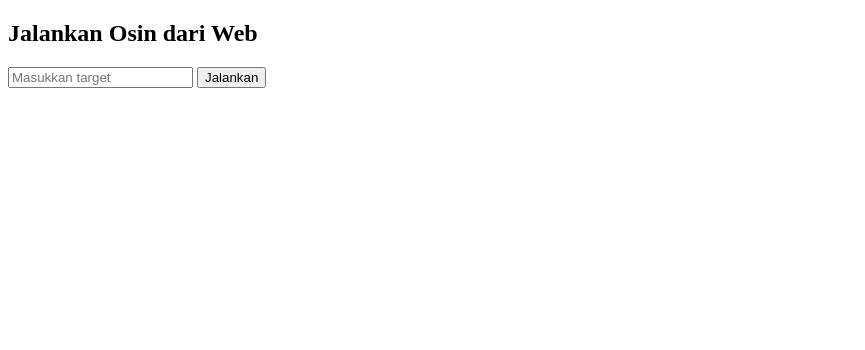
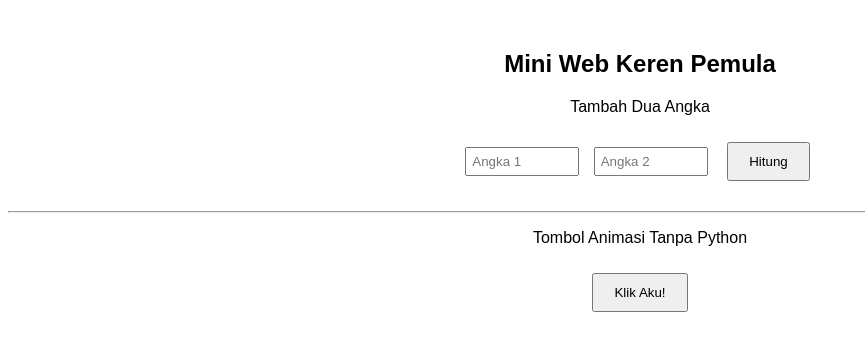
Before and after one commit to nikoanderianperatama12345/Osin-web, a plain HTML site: page index.html in a window 1280 px wide. Shown: the whole page, without its empty margins (0-865 px from the left). Drawn offline with Linux system fonts and the light colour scheme.

Commit message:
Update index.html

```diff
--- a/index.html
+++ b/index.html
@@ -3,39 +3,63 @@
 <head>
 <meta charset="UTF-8">
 <meta name="viewport" content="width=device-width, initial-scale=1.0">
-<title>Web Osin</title>
+<title>Mini Web Keren Pemula</title>
+<style>
+  body { font-family: Arial; text-align: center; margin-top: 50px; }
+  input { width: 100px; padding: 5px; margin: 5px; }
+  button { padding: 10px 20px; margin: 10px; cursor: pointer; transition: 0.3s; }
+  button:hover { background-color: orange; color: white; transform: scale(1.1); }
+  #hasil { margin-top: 20px; font-size: 1.2em; color: green; }
+</style>
 </head>
 <body>
-<h2>Jalankan Osin dari Web</h2>
-<input type="text" id="target" placeholder="Masukkan target">
-<button onclick="runOsin()">Jalankan</button>
 
-<pre id="output"></pre>
+<h2>Mini Web Keren Pemula</h2>
+
+<p>Tambah Dua Angka</p>
+<input type="number" id="angka1" placeholder="Angka 1">
+<input type="number" id="angka2" placeholder="Angka 2">
+<button onclick="kirim()">Hitung</button>
+
+<pre id="hasil"></pre>
+
+<hr>
+<p>Tombol Animasi Tanpa Python</p>
+<button id="btnAnim">Klik Aku!</button>
+<p id="animOutput"></p>
 
 <script>
-async function runOsin() {
-    const target = document.getElementById('target').value;
-    const outputEl = document.getElementById('output');
+// Fungsi hitung pakai Python backend
+async function kirim() {
+    const a = document.getElementById('angka1').value;
+    const b = document.getElementById('angka2').value;
+    const hasilEl = document.getElementById('hasil');
 
-    if (!target) {
-        alert("Isi target dulu!");
-        return;
-    }
+    if(!a || !b) { alert("Isi kedua angka dulu!"); return; }
 
-    outputEl.textContent = "Menjalankan Osin...";
+    hasilEl.textContent = "Menghitung...";
 
     try {
-        const res = await fetch('/run', {
-            method: 'POST',
-            headers: {'Content-Type':'application/json'},
-            body: JSON.stringify({target})
+        const res = await fetch('/hitung', {
+            method:'POST',
+            headers:{'Content-Type':'application/json'},
+            body: JSON.stringify({a,b})
         });
         const data = await res.json();
-        outputEl.textContent = data.error ? "Error: "+data.error : data.result;
+        hasilEl.textContent = data.error ? "Error: "+data.error : "Hasil: "+data.hasil;
     } catch(err) {
-        outputEl.textContent = "Fetch error: " + err;
+        hasilEl.textContent = "Fetch error: " + err;
     }
 }
+
+// Animasi tombol tanpa Python
+document.getElementById('btnAnim').onclick = () => {
+    const animEl = document.getElementById('animOutput');
+    animEl.textContent = "Keren kan? 😎✨";
+    document.getElementById('btnAnim').style.background = "purple";
+    document.getElementById('btnAnim').style.color = "white";
+}
 </script>
+
 </body>
 </html>
```
